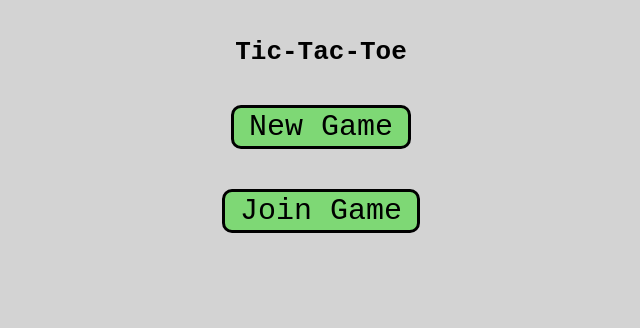
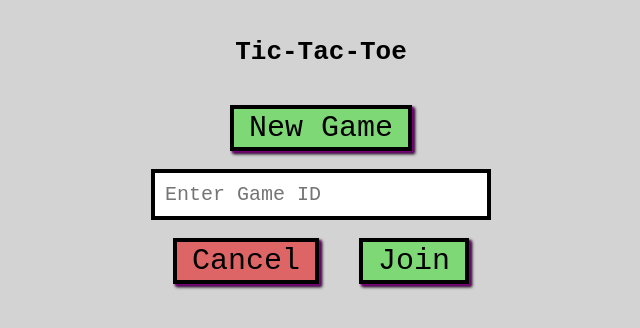
Before and after one commit to ehirvi/tictactoe-web, a React (Vite) app: page / in a window 1280 px wide. Both pictures are taken after a click on the button "Join Game". Shown: the top 328 px of the page, without its empty margins (319-959 px from the left). Built offline with nearby package versions, Linux system fonts and the light colour scheme.

Commit message:
Added form for guest players to join a game and improved styling

```diff
--- a/src/App.tsx
+++ b/src/App.tsx
@@ -3,19 +3,18 @@ import GameScreen from "./views/GameScreen";
 import HomeScreen from "./views/HomeScreen";
 
 const App = () => {
-  const [gameStarted, setGameStarted] = useState(false);
   const [gameId, setGameId] = useState<string>();
 
-  const startGame = () => {
-    setGameStarted(true);
+  const startGame = (id: string) => {
+    setGameId(id);
   };
 
   return (
     <>
-      {gameStarted ? (
-        <GameScreen gameId={gameId!} />
+      {gameId ? (
+        <GameScreen gameId={gameId} />
       ) : (
-        <HomeScreen startGame={startGame} setGameId={setGameId} />
+        <HomeScreen startGame={startGame} />
       )}
     </>
   );
--- /dev/null
+++ b/src/components/JoinForm.tsx
@@ -0,0 +1,43 @@
+import { useState } from "react";
+import "../styles/components/JoinForm.css";
+
+interface Props {
+  onCancel: () => void;
+}
+
+const JoinForm = ({ onCancel }: Props) => {
+  const [gameId, setGameId] = useState("");
+
+  const handleSubmit = (e: React.SyntheticEvent) => {
+    e.preventDefault();
+  };
+
+  return (
+    <form onSubmit={handleSubmit}>
+      <div id="join-form">
+        <input
+          id="text-input"
+          placeholder="Enter Game ID"
+          type="text"
+          value={gameId}
+          onChange={({ target }) => setGameId(target.value)}
+        />
+        <div id="form-buttons">
+          <button
+            className="button"
+            id="cancel-button"
+            type="button"
+            onClick={onCancel}
+          >
+            Cancel
+          </button>
+          <button className="button" id="join-button" type="submit">
+            Join
+          </button>
+        </div>
+      </div>
+    </form>
+  );
+};
+
+export default JoinForm;
--- a/src/styles/components/Button.css
+++ b/src/styles/components/Button.css
@@ -1,6 +1,5 @@
 .button {
-    border: solid;
-    border-radius: 10px;
+    border: solid 4px;
     font-family: monospace;
     font-size: 30px;
     margin: 20px;
@@ -9,6 +8,7 @@
     padding-top: 2px;
     padding-bottom: 2px;
     cursor: pointer;
+    box-shadow: 2px 2px 2px 0 purple, 3px 3px 3px 0 black;
 
     &:hover {
         transition: 0.2s;
--- /dev/null
+++ b/src/styles/components/JoinForm.css
@@ -0,0 +1,33 @@
+#join-form {
+    display: flex;
+    flex-direction: column;
+}
+
+#text-input {
+    border: solid 2px;
+    outline: solid 2px;
+    padding: 10px;
+    font-family: monospace;
+    font-size: 20px;
+}
+
+#form-buttons {
+    display: flex;
+    justify-content: space-between;
+}
+
+#cancel-button {
+    background-color: rgb(221, 101, 101);
+
+    &:hover {
+        background-color: rgb(129, 58, 58);
+    }
+}
+
+#join-button {
+    background-color: rgb(126, 216, 117);
+
+    &:hover {
+        background-color: rgb(65, 116, 60);
+    }
+}
--- a/src/views/GameScreen.tsx
+++ b/src/views/GameScreen.tsx
@@ -10,8 +10,7 @@ const GameScreen = ({ gameId }: Props) => {
   const { board, setBoard, handlePlayerMove } = useGameServer(gameId);
 
   const resetBoard = () => {
-    const cleanBoard = board.map(() => null);
-    setBoard(cleanBoard);
+    setBoard((board) => board.map(() => null));
   };
 
   return (
--- a/src/views/HomeScreen.tsx
+++ b/src/views/HomeScreen.tsx
@@ -2,26 +2,33 @@ import { useEffect, useState } from "react";
 import "../styles/components/Button.css";
 import "../styles/views/HomeScreen.css";
 import gameService from "../services/gameService";
+import JoinForm from "../components/JoinForm";
 
 interface Props {
-  startGame: () => void;
-  setGameId: (id: string) => void;
+  startGame: (id: string) => void;
 }
 
-const HomeScreen = ({ startGame, setGameId }: Props) => {
-  const [startNewGame, setStartNewGame] = useState(false);
+const HomeScreen = ({ startGame, }: Props) => {
+  const [createNewGame, setCreateNewGame] = useState(false);
+  const [joinGame, setJoinGame] = useState(false);
 
   useEffect(() => {
     const initiateSession = async () => {
-      if (startNewGame) {
+      if (createNewGame) {
         const id = await gameService.createSession();
-        setGameId(id);
-        startGame();
-        setStartNewGame(false);
+        startGame(id);
       }
     };
     void initiateSession();
-  }, [startNewGame, startGame, setGameId]);
+  }, [createNewGame, startGame]);
+
+  const handleCreateGame = () => {
+    setCreateNewGame(true);
+  };
+
+  const handleJoinForm = () => {
+    setJoinGame(!joinGame);
+  };
 
   return (
     <div id="home-screen">
@@ -29,13 +36,21 @@ const HomeScreen = ({ startGame, setGameId }: Props) => {
       <button
         className="button"
         id="new-game-button"
-        onClick={() => setStartNewGame(true)}
+        onClick={handleCreateGame}
       >
         New Game
       </button>
-      <button className="button" id="new-game-button">
-        Join Game
-      </button>
+      {joinGame ? (
+        <JoinForm onCancel={handleJoinForm} />
+      ) : (
+        <button
+          className="button"
+          id="new-game-button"
+          onClick={handleJoinForm}
+        >
+          Join Game
+        </button>
+      )}
     </div>
   );
 };
```
